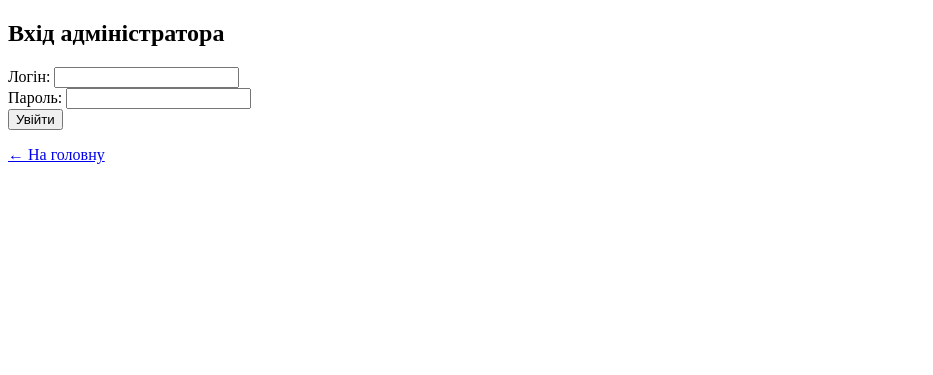
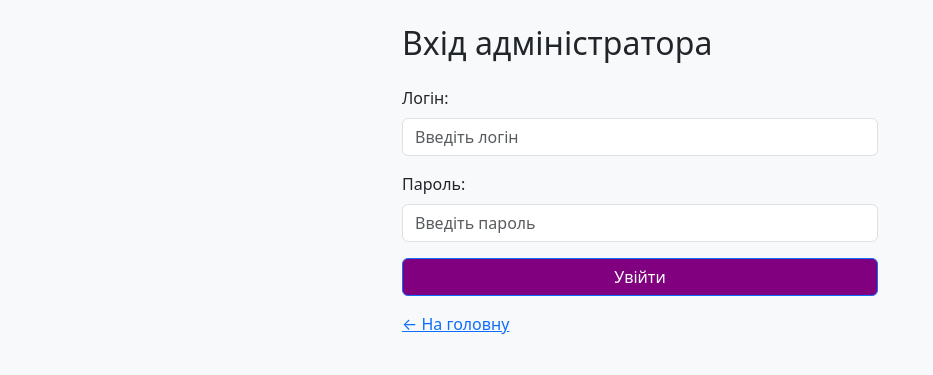
Before and after one commit to Lifencev/FlowerStream, a Flask app: page /admin/login in a window 1280 px wide. Shown: the top 375 px of the page, without its empty margins (0-933 px from the left). Run offline with Flask 3, Linux system fonts and the light colour scheme.

Commit message:
Add files via upload

```diff
--- a/app/templates/admin_login.html
+++ b/app/templates/admin_login.html
@@ -3,14 +3,24 @@
 <head>
     <meta charset="UTF-8">
     <title>Вхід адміністратора</title>
+    <link href="https://cdn.jsdelivr.net/npm/bootstrap@5.3.0/dist/css/bootstrap.min.css" rel="stylesheet">
 </head>
-<body>
-    <h2>Вхід адміністратора</h2>
-    <form method="post">
-        <label>Логін: <input type="text" name="username"></label><br>
-        <label>Пароль: <input type="password" name="password"></label><br>
-        <button type="submit">Увійти</button>
-    </form>
-    <p><a href="{{ url_for('home') }}">← На головну</a></p>
+<body class="bg-light">
+    <div class="container py-4" style="max-width: 500px;">
+        <h2 class="mb-4">Вхід адміністратора</h2>
+        <form method="post">
+            <div class="mb-3">
+                <label for="username" class="form-label">Логін:</label>
+                <input type="text" class="form-control" id="username" name="username" placeholder="Введіть логін">
+            </div>
+            <div class="mb-3">
+                <label for="password" class="form-label">Пароль:</label>
+                <input type="password" class="form-control" id="password" name="password" placeholder="Введіть пароль">
+            </div>
+            <button type="submit" class="btn btn-primary w-100" style="background-color: purple;">Увійти</button>
+        </form>
+        <p class="mt-3"><a href="{{ url_for('home') }}">← На головну</a></p>
+    </div>
+    <script src="https://cdn.jsdelivr.net/npm/bootstrap@5.3.0/dist/js/bootstrap.bundle.min.js"></script>
 </body>
 </html>
```
